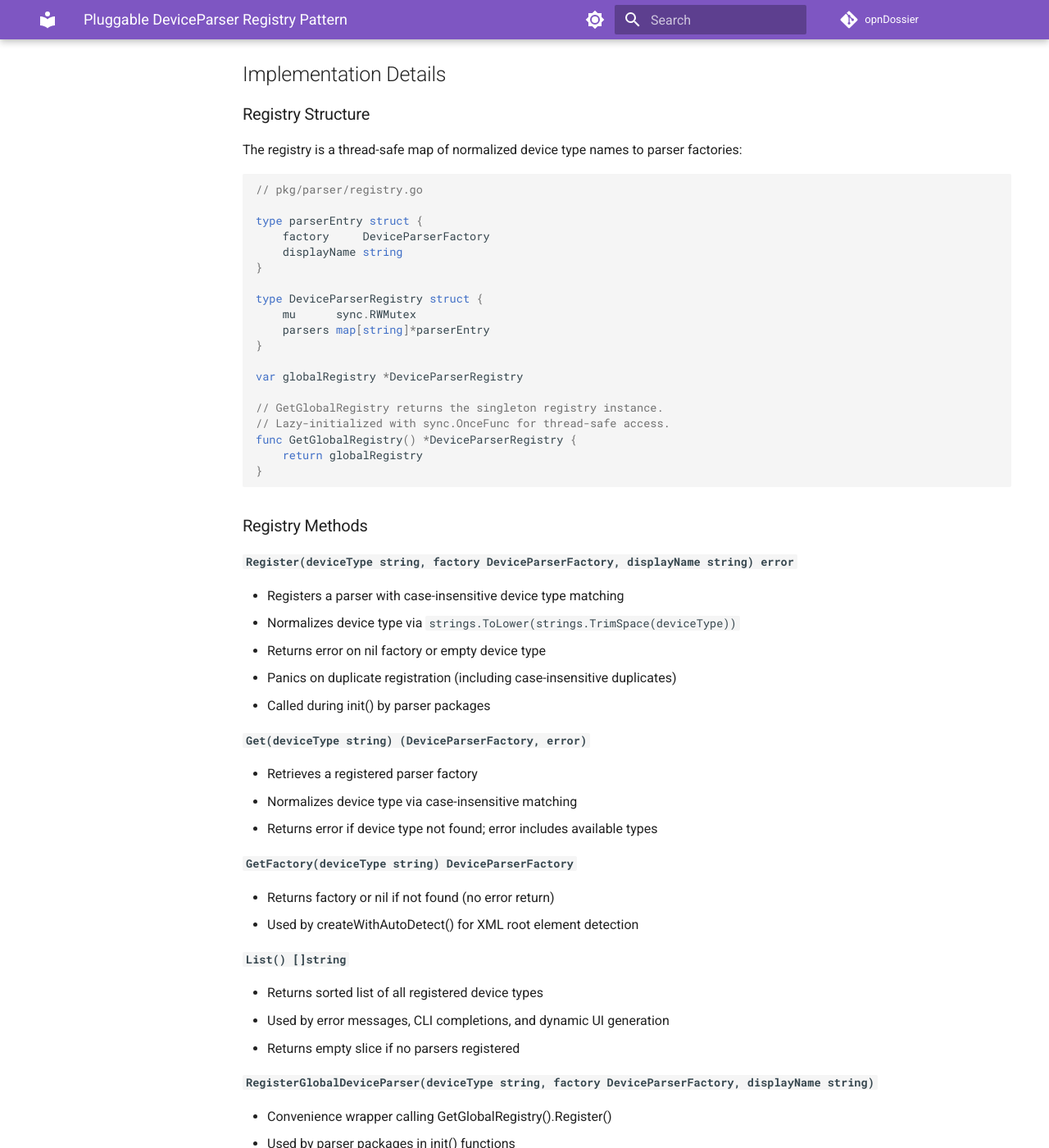
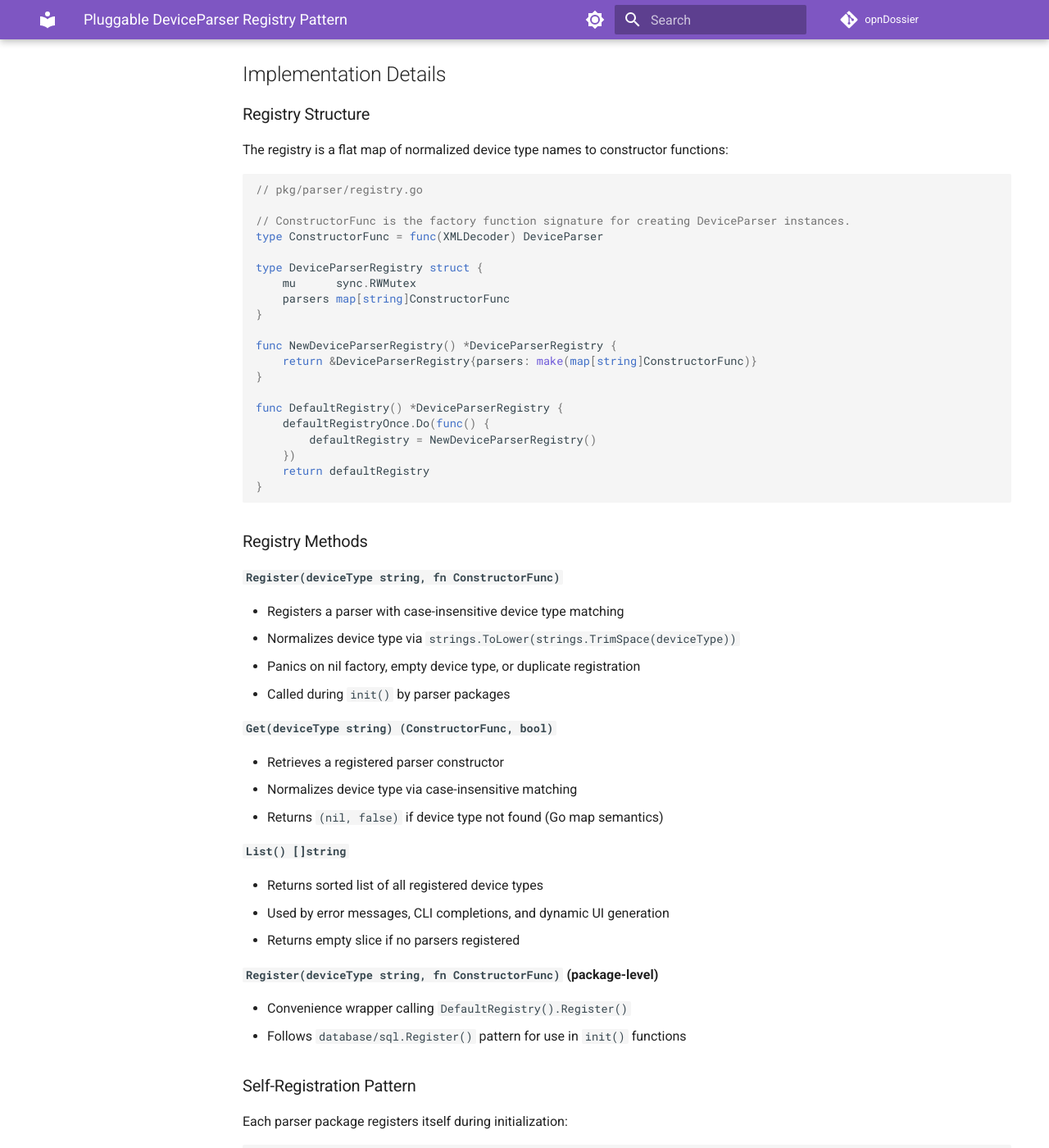
Before and after one commit to EvilBit-Labs/opnDossier, an MkDocs documentation site: the page built from docs/solutions/architecture-issues/pluggable-deviceparser-registry-pattern.md, in a window 1280 px wide and 1400 px high, scrolled down 791 px. Shown: the whole window at 82% size. Built offline with MkDocs 1.6.1 and Material for MkDocs 9.7.7, drawn with Linux system fonts in a browser that asks for light colours; comment, search, counter and statistics services are not loaded; the version menu is left out; some of the changed text lies outside the part shown.

Commit message:
refactor(parser): replace local xmlDecoder with exported parser.XMLDecoder
Remove the duplicate consumer-local xmlDecoder interface from
pkg/parser/opnsense/parser.go and use the exported parser.XMLDecoder
type directly. The package already imports pkg/parser so no new
dependency is introduced. Also updates the solution doc to match the
final implemented API surface.

Signed-off-by: UncleSp1d3r <unclesp1d3r@evilbitlabs.io>

````diff
--- a/docs/solutions/architecture-issues/pluggable-deviceparser-registry-pattern.md
+++ b/docs/solutions/architecture-issues/pluggable-deviceparser-registry-pattern.md
@@ -42,50 +44,45 @@ Implement a thread-safe `DeviceParserRegistry` singleton that uses **self-regist
 
 ### Registry Structure
 
-The registry is a thread-safe map of normalized device type names to parser factories:
+The registry is a flat map of normalized device type names to constructor functions:
 
 ```go
 // pkg/parser/registry.go
 
-type parserEntry struct {
-    factory     DeviceParserFactory
-    displayName string
-}
+// ConstructorFunc is the factory function signature for creating DeviceParser instances.
+type ConstructorFunc = func(XMLDecoder) DeviceParser
 
 type DeviceParserRegistry struct {
     mu      sync.RWMutex
-    parsers map[string]*parserEntry
+    parsers map[string]ConstructorFunc
 }
 
-var globalRegistry *DeviceParserRegistry
+func NewDeviceParserRegistry() *DeviceParserRegistry {
+    return &DeviceParserRegistry{parsers: make(map[string]ConstructorFunc)}
+}
 
-// GetGlobalRegistry returns the singleton registry instance.
-// Lazy-initialized with sync.OnceFunc for thread-safe access.
-func GetGlobalRegistry() *DeviceParserRegistry {
-    return globalRegistry
+func DefaultRegistry() *DeviceParserRegistry {
+    defaultRegistryOnce.Do(func() {
+        defaultRegistry = NewDeviceParserRegistry()
+    })
+    return defaultRegistry
 }
 ```
 
 ### Registry Methods
 
-**`Register(deviceType string, factory DeviceParserFactory, displayName string) error`**
+**`Register(deviceType string, fn ConstructorFunc)`**
 
 - Registers a parser with case-insensitive device type matching
 - Normalizes device type via `strings.ToLower(strings.TrimSpace(deviceType))`
-- Returns error on nil factory or empty device type
-- Panics on duplicate registration (including case-insensitive duplicates)
-- Called during init() by parser packages
+- Panics on nil factory, empty device type, or duplicate registration
+- Called during `init()` by parser packages
 
-**`Get(deviceType string) (DeviceParserFactory, error)`**
+**`Get(deviceType string) (ConstructorFunc, bool)`**
 
-- Retrieves a registered parser factory
+- Retrieves a registered parser constructor
 - Normalizes device type via case-insensitive matching
-- Returns error if device type not found; error includes available types
-
-**`GetFactory(deviceType string) DeviceParserFactory`**
-
-- Returns factory or nil if not found (no error return)
-- Used by createWithAutoDetect() for XML root element detection
+- Returns `(nil, false)` if device type not found (Go map semantics)
 
 **`List() []string`**
 
@@ -93,29 +90,25 @@ func GetGlobalRegistry() *DeviceParserRegistry {
 - Used by error messages, CLI completions, and dynamic UI generation
 - Returns empty slice if no parsers registered
 
-**`RegisterGlobalDeviceParser(deviceType string, factory DeviceParserFactory, displayName string)`**
+**`Register(deviceType string, fn ConstructorFunc)` (package-level)**
 
-- Convenience wrapper calling GetGlobalRegistry().Register()
-- Used by parser packages in init() functions
+- Convenience wrapper calling `DefaultRegistry().Register()`
+- Follows `database/sql.Register()` pattern for use in `init()` functions
 
 ### Self-Registration Pattern
 
 Each parser package registers itself during initialization:
 
 ```go
-// pkg/parser/opnsense/init.go (example)
+// pkg/parser/opnsense/parser.go
+
+// NewParserFactory returns a new DeviceParser configured for OPNsense devices.
+func NewParserFactory(decoder parser.XMLDecoder) parser.DeviceParser {
+    return NewParser(decoder)
+}
 
 func init() {
-    parser.RegisterGlobalDeviceParser(
-        "opnsense",
-        NewOpnSenseParserFactory,
-        "OPNsense Firewall",
-    )
-}
-
-// NewOpnSenseParserFactory is the factory function
-func NewOpnSenseParserFactory(decoder parser.XMLDecoder) parser.DeviceParser {
-    return &OpnSenseParser{decoder: decoder}
+    parser.Register("opnsense", NewParserFactory)
 }
 ```
 
@@ -125,63 +118,94 @@ This approach:
 - Eliminates central factory switch statements
 - Allows new parsers to be added without modifying factory.go
 - Guarantees registration happens before factory methods are called (init() ordering)
+- **Requires blank imports** in any file using `parser.NewFactory()` (see Gotchas below)
 
 ### Factory Integration
 
-The Factory uses dynamic registry lookups instead of hardcoded switches:
-
-**`createWithOverride(deviceType string) (*CommonDevice, []ConversionWarning, error)`**
+The Factory consults the registry via `(fn, ok)` lookups:
 
 ```go
-factory, err := registry.Get(deviceType)
-if err != nil {
-    return nil, nil, fmt.Errorf("create with override: %w", err)
-}
-return factory(f.decoder).ToCommonDevice(f.doc)
-```
-
-**`createWithAutoDetect() (*CommonDevice, []ConversionWarning, error)`**
-
-```go
-rootElem := strings.ToLower(f.doc.XMLName.Local)
-if factory := registry.GetFactory(rootElem); factory != nil {
-    return factory(f.decoder).ToCommonDevice(f.doc)
+type Factory struct {
+    xmlDecoder XMLDecoder
+    registry   *DeviceParserRegistry
 }
 
-// Dynamic error message using registry.List()
-available := strings.Join(registry.List(), ", ")
-return nil, nil, fmt.Errorf(
-    "unsupported device type: root element <%s> is not recognized; supported: %s",
-    rootElem, available,
-)
+func NewFactory(decoder XMLDecoder) *Factory {
+    return &Factory{xmlDecoder: decoder, registry: DefaultRegistry()}
+}
+
+func NewFactoryWithRegistry(decoder XMLDecoder, reg *DeviceParserRegistry) *Factory {
+    return &Factory{xmlDecoder: decoder, registry: reg}
+}
+
+func (f *Factory) createWithOverride(...) {
+    fn, ok := f.registry.Get(override)
+    if !ok {
+        return nil, nil, fmt.Errorf(
+            "unsupported device type override: %s; supported: %s",
+            override, strings.Join(f.registry.List(), ", "),
+        )
+    }
+    return parseDevice(ctx, fn(f.xmlDecoder), r, validateMode)
+}
+
+func (f *Factory) createWithAutoDetect(...) {
+    rootElem, fullReader, err := peekRootElementBounded(ctx, r)
+    // ...
+    fn, ok := f.registry.Get(rootElem)
+    if !ok {
+        return nil, nil, fmt.Errorf(
+            "unsupported device type: root element <%s> is not recognized; supported: %s",
+            rootElem, strings.Join(f.registry.List(), ", "),
+        )
+    }
+    return parseDevice(ctx, fn(f.xmlDecoder), fullReader, validateMode)
+}
 ```
 
 ### Thread Safety
 
 All registry operations are protected by `sync.RWMutex`:
 
-- **Read operations** (`Get`, `GetFactory`, `List`): Use `RLock()`
+- **Read operations** (`Get`, `List`): Use `RLock()`
 - **Write operations** (`Register`): Use `Lock()`
 - **Concurrent initialization**: Multiple goroutines can safely call registry methods during parallel test execution
-- **Singleton access**: `GetGlobalRegistry()` uses `sync.OnceFunc` for atomic initialization
+- **Singleton access**: `DefaultRegistry()` uses `sync.Once` for atomic initialization
+
+## Gotchas
+
+### Blank Import Requirement
+
+`factory.go` no longer imports `pkg/parser/opnsense` directly. The OPNsense parser only registers when its `init()` runs, which requires a blank import:
+
+```go
+_ "github.com/EvilBit-Labs/opnDossier/pkg/parser/opnsense"
+```
+
+- **Symptom:** `"unsupported device type: root element <opnsense> is not recognized; supported: "` -- empty supported list
+- **Cause:** Missing blank import means `init()` never ran, registry is empty
+- **Fix:** Add the blank import to any file using `parser.NewFactory()`
+- **Canonical location:** `cmd/root.go` has the production blank import; test files must add their own
 
 ## Testing Strategy
 
 Comprehensive test coverage validates:
 
-1. **Singleton Pattern**: Multiple calls to GetGlobalRegistry return identical instance
+1. **Singleton Pattern**: Multiple calls to `DefaultRegistry()` return identical instance
 2. **Registration**: Successful registration with normalization (case-insensitive, whitespace trimming)
 3. **Panic Conditions**:
    - Nil factory registration
    - Empty device type registration
-   - Duplicate registration (case-sensitive and case-insensitive)
-4. **Retrieval**: Get/GetFactory with various device types and error cases
-5. **Listing**: All registered types returned in sorted order
-6. **Thread Safety**: Concurrent registration and retrieval from multiple goroutines
-7. **Factory Integration**: Registry lookups work correctly with Factory.CreateDevice()
-8. **Dynamic Errors**: Error messages include available device types from registry.List()
+   - Whitespace-only device type registration
+   - Duplicate registration (exact and case-insensitive)
+4. **Retrieval**: `Get()` with found/not-found, case-insensitive, whitespace-trimmed lookups
+5. **Listing**: All registered types returned in sorted order, empty registry returns empty slice
+6. **Thread Safety**: Concurrent `Get` and `List` calls from multiple goroutines
+7. **Factory Integration**: `NewFactoryWithRegistry()` with isolated registry, override and auto-detect paths
+8. **Dynamic Errors**: Error messages include available device types from `registry.List()`
+9. **Package-level Register**: `Register()` convenience delegates to `DefaultRegistry()`
 
-Test file: `pkg/parser/registry_test.go` (380 lines)
+Test file: `pkg/parser/registry_test.go` (9 test functions, ~445 lines)
 
 ## Code Examples
 
@@ -203,70 +227,72 @@ To add support for a new device type (e.g., "fortios"):
 
    ```go
    func init() {
-       parser.RegisterGlobalDeviceParser(
-           "fortios",
-           NewFortIOSParserFactory,
-           "Fortinet FortiOS",
-       )
+       parser.Register("fortios", NewFortIOSParserFactory)
    }
    ```
 
-4. **No changes to factory.go required** — registration happens automatically
+4. **Add blank import** in `cmd/root.go` (or wherever the binary is built):
+
+   ```go
+   _ "github.com/example/fortios-parser"
+   ```
+
+5. **No changes to factory.go required** -- registration happens automatically
 
 ### Using Registry in Downstream Code
 
 **CLI Completions**:
 
 ```go
-// cmd/convert.go
-func validDeviceTypes() []string {
-    return parser.GetGlobalRegistry().List()
+// cmd/shared_flags.go
+func ValidDeviceTypes(...) ([]string, cobra.ShellCompDirective) {
+    devices := parser.DefaultRegistry().List()
+    // build completion strings from devices...
 }
-```
-
-**Error Messages**:
-
-```go
-// Factory dynamic error
-available := strings.Join(registry.List(), ", ")
-return fmt.Errorf("unsupported device type: %s; supported: %s", dt, available)
 ```
 
 **Device Type Validation**:
 
 ```go
-// Validate --device-type flag
-if _, err := parser.GetGlobalRegistry().Get(deviceType); err != nil {
-    return fmt.Errorf("invalid device type: %w", err)
+// cmd/shared_flags.go
+func validateDeviceType() error {
+    if _, ok := parser.DefaultRegistry().Get(sharedDeviceType); ok {
+        return nil
+    }
+    return fmt.Errorf("unsupported device type: %q; supported: %s",
+        sharedDeviceType, strings.Join(parser.DefaultRegistry().List(), ", "))
 }
 ```
 
 ## Benefits
 
 1. **Zero-Cost Extensibility**: New parsers require no factory changes
-2. **Runtime Discovery**: Registry.List() enables dynamic UI/completions
+2. **Runtime Discovery**: `Registry.List()` enables dynamic UI/completions
 3. **Better Errors**: Error messages automatically include available types
 4. **Clean Architecture**: Parser implementations own their registration
 5. **Thread-Safe**: Safe for concurrent test execution and goroutines
 6. **Fail-Fast**: Duplicate registrations caught immediately at init time
-7. **Type-Safe**: DeviceParserFactory interface ensures correct signatures
+7. **Type-Safe**: `ConstructorFunc` type alias ensures correct signatures
+8. **Test Isolation**: `NewFactoryWithRegistry()` + `NewDeviceParserRegistry()` prevent global pollution
 
 ## Implementation Status
 
-- **Registry**: `pkg/parser/registry.go` ✓
-- **Factory Integration**: `pkg/parser/factory.go` refactored ✓
-- **Tests**: `pkg/parser/registry_test.go` ✓
-- **Parser Self-Registration**: `pkg/parser/opnsense/parser.go` init() ✓
-- **CLI Integration**: `cmd/shared_flags.go` ValidDeviceTypes + validateDeviceType ✓
-- **Shell Completions**: Dynamic from registry via DefaultRegistry().List() ✓
-- **Blank Imports**: `cmd/root.go` + all test files using parser.NewFactory ✓
+- **Registry**: `pkg/parser/registry.go` -- `DeviceParserRegistry`, `ConstructorFunc`, `DefaultRegistry()`, `Register()`, `Get()`, `List()` ✓
+- **Factory Integration**: `pkg/parser/factory.go` -- `Factory` with `registry` field, `NewFactoryWithRegistry()`, nil guards ✓
+- **Tests**: `pkg/parser/registry_test.go` -- 9 test functions covering all acceptance criteria ✓
+- **Parser Self-Registration**: `pkg/parser/opnsense/parser.go` -- `NewParserFactory` + `init()` ✓
+- **CLI Integration**: `cmd/shared_flags.go` -- `ValidDeviceTypes` + `validateDeviceType` using registry ✓
+- **Shell Completions**: Dynamic from registry via `DefaultRegistry().List()` ✓
+- **Blank Imports**: `cmd/root.go` + all test files using `parser.NewFactory` ✓
 
 ## Related Files
 
-- `pkg/parser/registry.go` — DeviceParserRegistry, ConstructorFunc, DefaultRegistry(), Register()
-- `pkg/parser/factory.go` — Factory with registry field, NewFactoryWithRegistry()
-- `pkg/parser/opnsense/parser.go` — OPNsense parser self-registration via init()
-- `pkg/parser/registry_test.go` — Comprehensive unit tests
-- `cmd/shared_flags.go` — ValidDeviceTypes, validateDeviceType using registry
-- `cmd/root.go` — Blank import triggering OPNsense init()
-- AGENTS.md §8 — Plugin Architecture documentation
+- `pkg/parser/registry.go` -- `DeviceParserRegistry`, `ConstructorFunc`, `DefaultRegistry()`, `Register()`
+- `pkg/parser/factory.go` -- `Factory` with registry field, `NewFactoryWithRegistry()`
+- `pkg/parser/opnsense/parser.go` -- OPNsense parser self-registration via `init()`
+- `pkg/parser/registry_test.go` -- Comprehensive unit tests (9 functions)
+- `pkg/parser/factory_test.go` -- Factory tests with blank import
+- `cmd/shared_flags.go` -- `ValidDeviceTypes`, `validateDeviceType` using registry
+- `cmd/root.go` -- Blank import triggering OPNsense `init()`
+- AGENTS.md section 5.25a -- DeviceParser Registry Pattern documentation
+- GOTCHAS.md section 7.1 -- Blank import requirement
````
Also changed, not shown: other parts of docs/solutions/architecture-issues/pluggable-deviceparser-registry-pattern.md (+2 -0 lines), 1 other file.
